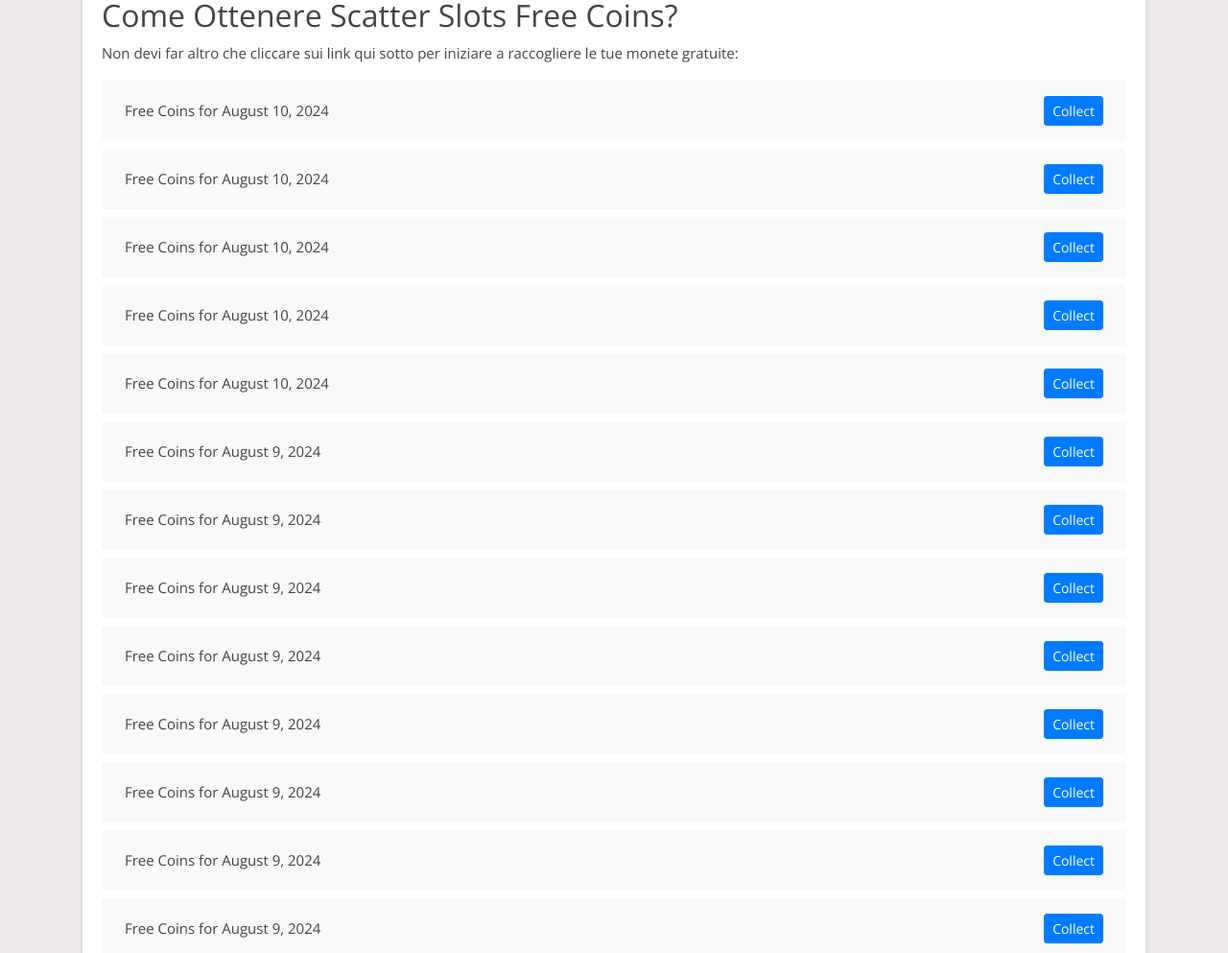
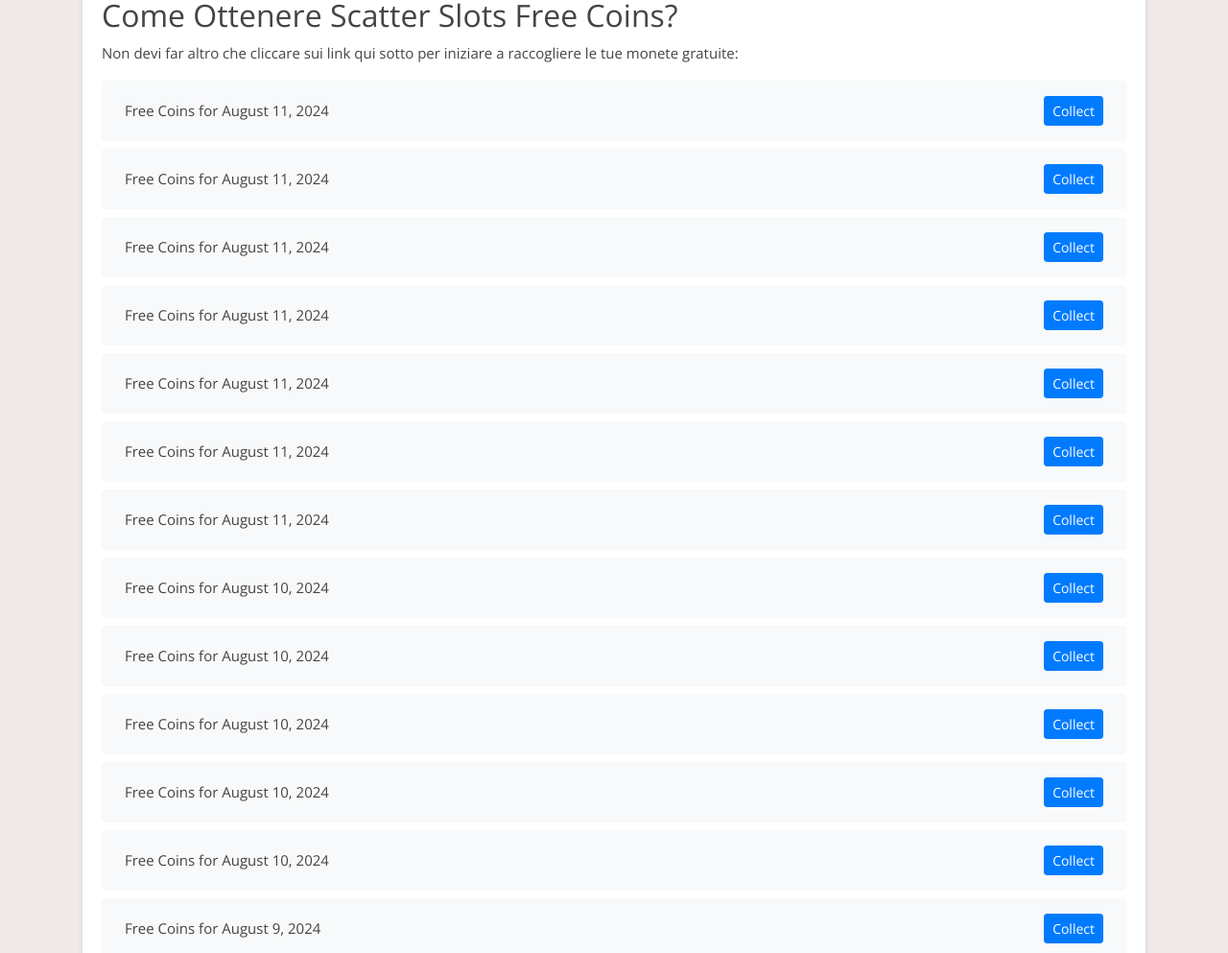
Before and after one commit to Prollad99/bs-net, a Jekyll site: the page built from it/_posts/2024-08-09-scatter-slots.md, in a window 1280 px wide and 1400 px high, scrolled down 385 px. Shown: the part 155-1148 px from the top of the window at 96% size. Built offline with Jekyll 4.4.1, drawn with Linux system fonts in a browser that asks for light colours; nearby versions of some CDN libraries; comment, search, counter and statistics services are not loaded; some of the changed text lies outside the part shown.

Commit message:
Update scatter-slots reward links and last modified date

```diff
--- a/_data/include_files.yml
+++ b/_data/include_files.yml
@@ -89,4 +89,4 @@
   last_modified: 2024-08-10 05:36:37
 
 scatter-slots.html:
-  last_modified: 2024-08-10 03:37:58
+  last_modified: 2024-08-11 04:40:31
--- a/_includes/scatter-slots.html
+++ b/_includes/scatter-slots.html
@@ -1,4 +1,32 @@
 <ul class="list-group mt-3 mb-4">
+  <li class="list-group-item d-flex justify-content-between align-items-center">
+    <span>Free Coins for August 11, 2024</span>
+    <a href="https://tinyurl.com/p9sf8v2f" class="btn btn-primary btn-sm">Collect</a>
+  </li>
+  <li class="list-group-item d-flex justify-content-between align-items-center">
+    <span>Free Coins for August 11, 2024</span>
+    <a href="https://tinyurl.com/92ym5dt4" class="btn btn-primary btn-sm">Collect</a>
+  </li>
+  <li class="list-group-item d-flex justify-content-between align-items-center">
+    <span>Free Coins for August 11, 2024</span>
+    <a href="https://tinyurl.com/377v8wd8" class="btn btn-primary btn-sm">Collect</a>
+  </li>
+  <li class="list-group-item d-flex justify-content-between align-items-center">
+    <span>Free Coins for August 11, 2024</span>
+    <a href="https://tinyurl.com/96s9mnrf" class="btn btn-primary btn-sm">Collect</a>
+  </li>
+  <li class="list-group-item d-flex justify-content-between align-items-center">
+    <span>Free Coins for August 11, 2024</span>
+    <a href="https://tinyurl.com/4w6y4675" class="btn btn-primary btn-sm">Collect</a>
+  </li>
+  <li class="list-group-item d-flex justify-content-between align-items-center">
+    <span>Free Coins for August 11, 2024</span>
+    <a href="https://tinyurl.com/2t6b4xtb" class="btn btn-primary btn-sm">Collect</a>
+  </li>
+  <li class="list-group-item d-flex justify-content-between align-items-center">
+    <span>Free Coins for August 11, 2024</span>
+    <a href="https://tinyurl.com/57bhwjrs" class="btn btn-primary btn-sm">Collect</a>
+  </li>
   <li class="list-group-item d-flex justify-content-between align-items-center">
     <span>Free Coins for August 10, 2024</span>
     <a href="https://tinyurl.com/ecthws42" class="btn btn-primary btn-sm">Collect</a>
@@ -371,32 +399,4 @@
     <span>Free Coins for August 9, 2024</span>
     <a href="https://tinyurl.com/mrynsm3m" class="btn btn-primary btn-sm">Collect</a>
   </li>
-  <li class="list-group-item d-flex justify-content-between align-items-center">
-    <span>Free Coins for August 9, 2024</span>
-    <a href="https://tinyurl.com/2yf2std5" class="btn btn-primary btn-sm">Collect</a>
-  </li>
-  <li class="list-group-item d-flex justify-content-between align-items-center">
-    <span>Free Coins for August 9, 2024</span>
-    <a href="https://tinyurl.com/3yz46vsk" class="btn btn-primary btn-sm">Collect</a>
-  </li>
-  <li class="list-group-item d-flex justify-content-between align-items-center">
-    <span>Free Coins for August 9, 2024</span>
-    <a href="https://tinyurl.com/44458r3n" class="btn btn-primary btn-sm">Collect</a>
-  </li>
-  <li class="list-group-item d-flex justify-content-between align-items-center">
-    <span>Free Coins for August 9, 2024</span>
-    <a href="https://tinyurl.com/47y3e7y5" class="btn btn-primary btn-sm">Collect</a>
-  </li>
-  <li class="list-group-item d-flex justify-content-between align-items-center">
-    <span>Free Coins for August 9, 2024</span>
-    <a href="https://tinyurl.com/bdd458rc" class="btn btn-primary btn-sm">Collect</a>
-  </li>
-  <li class="list-group-item d-flex justify-content-between align-items-center">
-    <span>Free Coins for August 9, 2024</span>
-    <a href="https://tinyurl.com/mrxxmvue" class="btn btn-primary btn-sm">Collect</a>
-  </li>
-  <li class="list-group-item d-flex justify-content-between align-items-center">
-    <span>Free Coins for August 9, 2024</span>
-    <a href="https://tinyurl.com/5426n6yf" class="btn btn-primary btn-sm">Collect</a>
-  </li>
 </ul>
```
Also changed, not shown: links-json/scatter-slots.json (+28 -28 lines).
